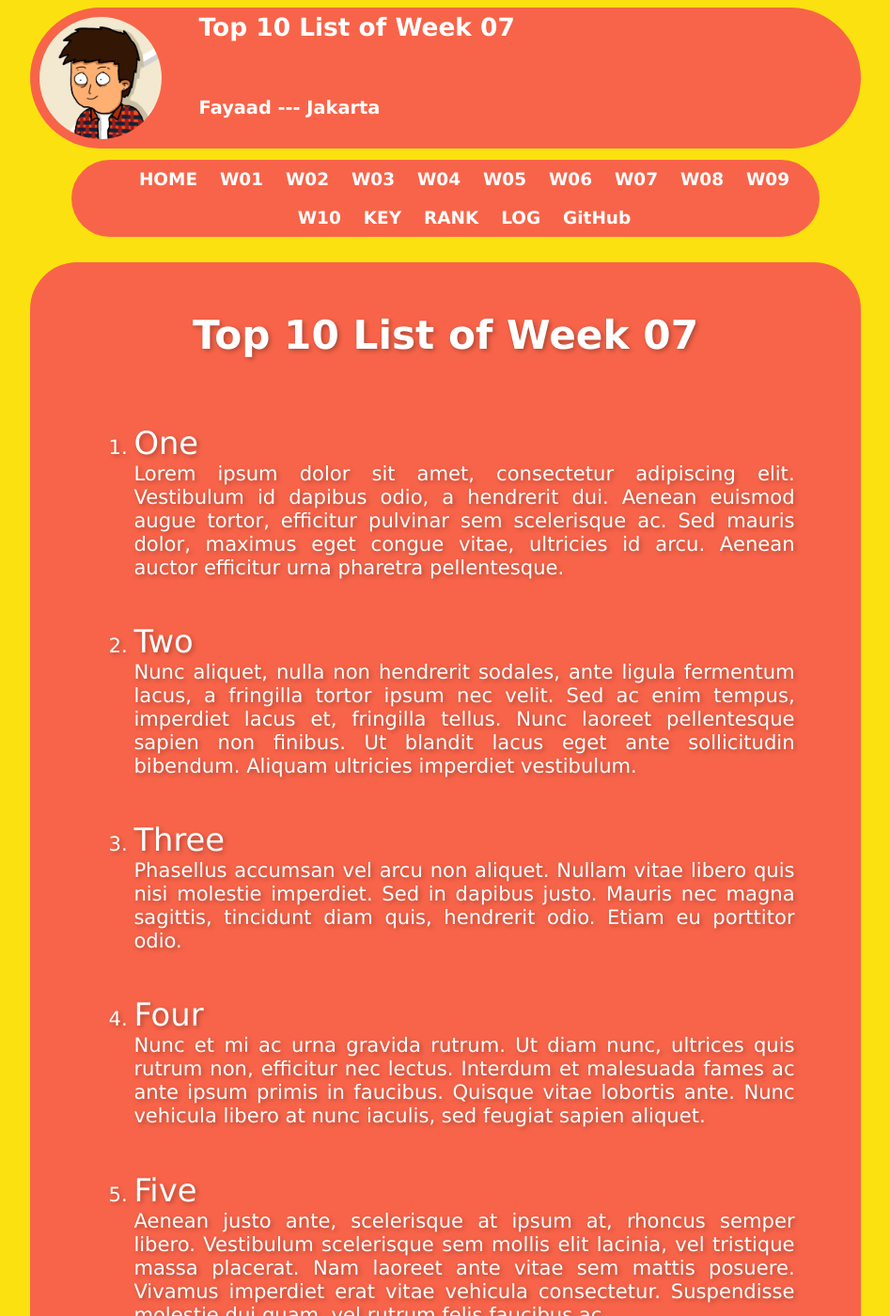
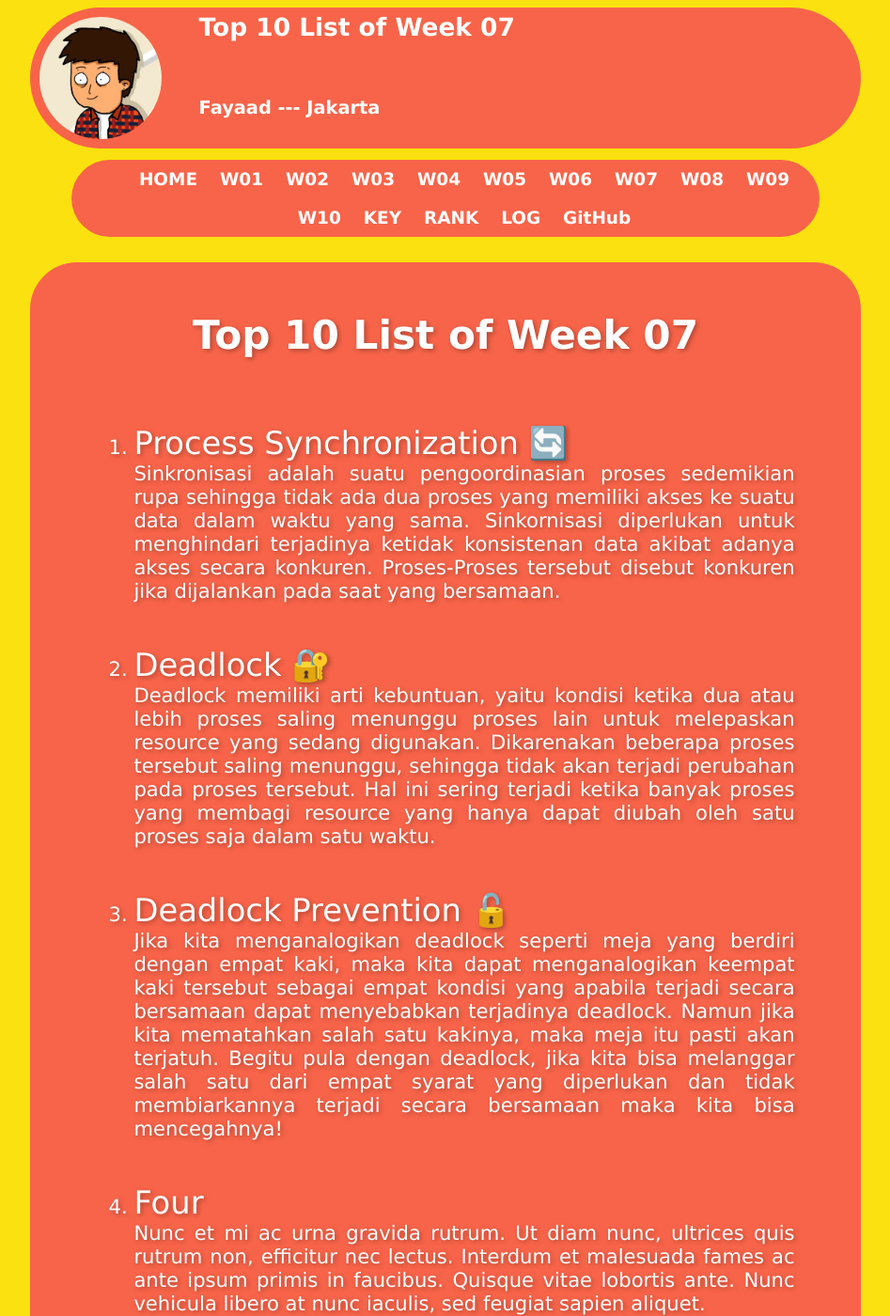
Before and after one commit to fayaadbsa/os211, a Jekyll site: the page built from w07.md, in a window 1280 px wide and 1400 px high. Shown: the whole window at 94% size, without its empty margins (166-1113 px from the left). Built offline with Jekyll 4.4.1, drawn with Linux system fonts in a browser that asks for light colours; our own code applies the rules of GitHub Pages for plain Markdown files.

Commit message:
Update w07.md

```diff
--- a/w07.md
+++ b/w07.md
@@ -5,26 +5,14 @@ permalink: /W07/
 
 # Top 10 List of Week 07
 
-1. [One](https://en.wikipedia.org/wiki/1)<br>
-Lorem ipsum dolor sit amet, consectetur adipiscing elit.
-Vestibulum id dapibus odio, a hendrerit dui.
-Aenean euismod augue tortor, efficitur pulvinar sem scelerisque ac.
-Sed mauris dolor, maximus eget congue vitae, ultricies id arcu.
-Aenean auctor efficitur urna pharetra pellentesque.
+1. [Process Synchronization 🔄](https://www.guru99.com/process-synchronization.html)<br>
+Sinkronisasi adalah suatu pengoordinasian proses sedemikian rupa sehingga tidak ada dua proses yang memiliki akses ke suatu data dalam waktu yang sama. Sinkornisasi diperlukan untuk menghindari terjadinya ketidak konsistenan data akibat adanya akses secara konkuren. Proses-Proses tersebut disebut konkuren jika dijalankan pada saat yang bersamaan.
 
-2. [Two](https://en.wikipedia.org/wiki/2)<br>
-Nunc aliquet, nulla non hendrerit sodales, ante ligula fermentum lacus, a fringilla tortor ipsum nec velit.
-Sed ac enim tempus, imperdiet lacus et, fringilla tellus.
-Nunc laoreet pellentesque sapien non finibus.
-Ut blandit lacus eget ante sollicitudin bibendum.
-Aliquam ultricies imperdiet vestibulum.
+2. [Deadlock 🔐](https://www.guru99.com/deadlock-in-operating-system.html)<br>
+Deadlock memiliki arti kebuntuan, yaitu kondisi ketika dua atau lebih proses saling menunggu proses lain untuk melepaskan resource yang sedang digunakan. Dikarenakan beberapa proses tersebut saling menunggu, sehingga tidak akan terjadi perubahan pada proses tersebut. Hal ini sering terjadi ketika banyak proses yang membagi resource yang hanya dapat diubah oleh satu proses saja dalam satu waktu.
 
-3. [Three](https://en.wikipedia.org/wiki/3)<br>
-Phasellus accumsan vel arcu non aliquet.
-Nullam vitae libero quis nisi molestie imperdiet.
-Sed in dapibus justo.
-Mauris nec magna sagittis, tincidunt diam quis, hendrerit odio.
-Etiam eu porttitor odio.
+3. [Deadlock Prevention 🔓](https://www.javatpoint.com/os-deadlock-prevention)<br>
+Jika kita menganalogikan deadlock seperti meja yang berdiri dengan empat kaki, maka kita dapat menganalogikan keempat kaki tersebut sebagai empat kondisi yang apabila terjadi secara bersamaan dapat menyebabkan terjadinya deadlock. Namun jika kita mematahkan salah satu kakinya, maka meja itu pasti akan terjatuh. Begitu pula dengan deadlock, jika kita bisa melanggar salah satu dari empat syarat yang diperlukan dan tidak membiarkannya terjadi secara bersamaan maka kita bisa mencegahnya!
 
 4. [Four](https://en.wikipedia.org/wiki/4)<br>
 Nunc et mi ac urna gravida rutrum.
```
